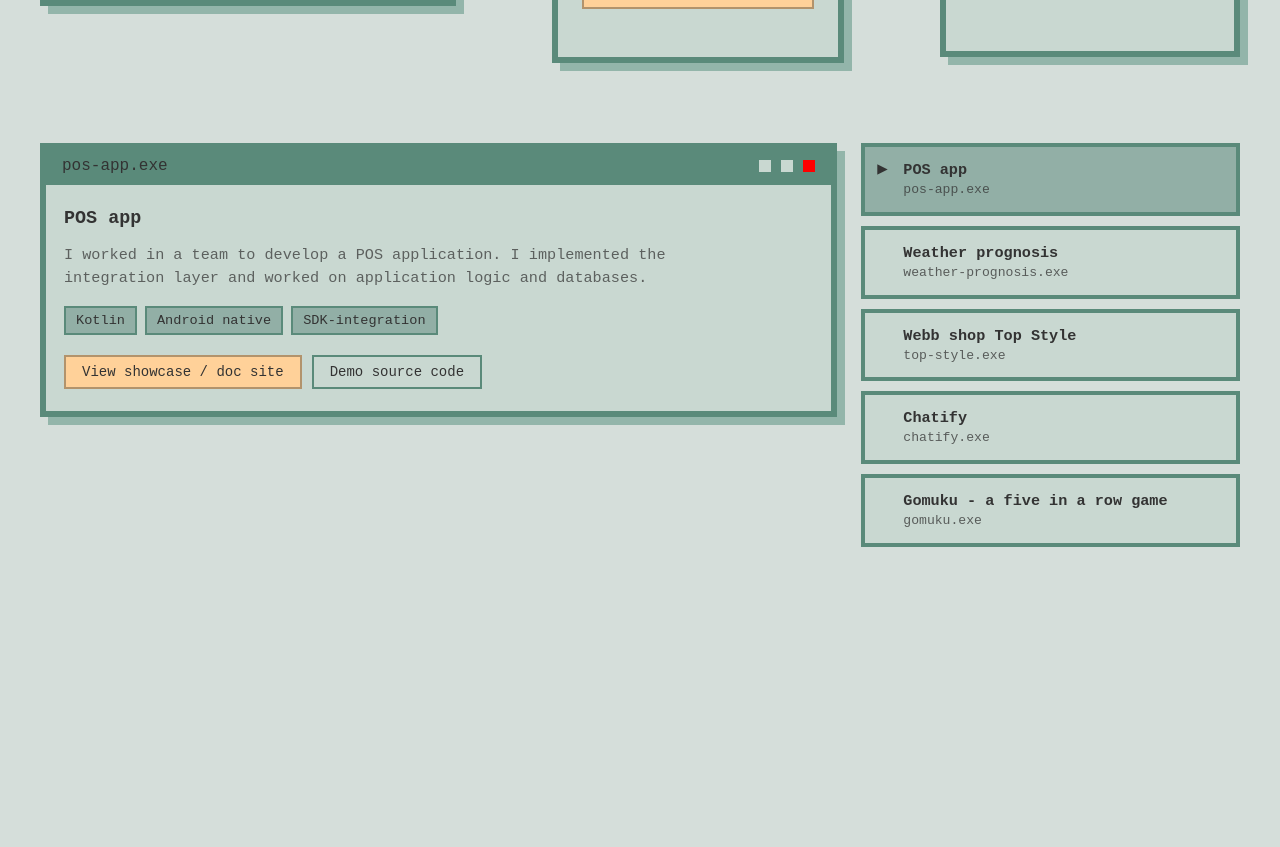
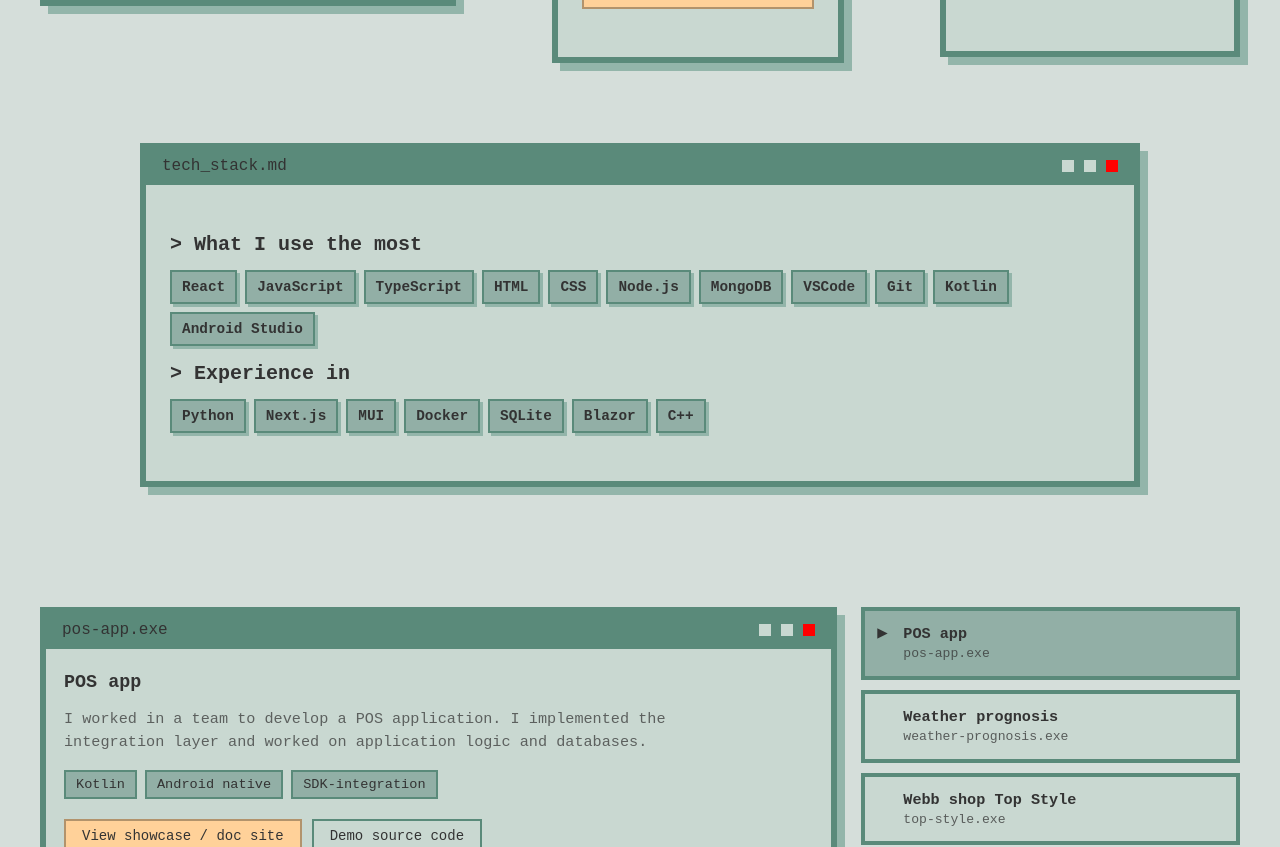
Before and after one commit to angelika-friis/Portfolio, a React (Vite) app: page / in a window 1280 px wide. Shown: the part 1100-1947 px from the top of the page. Before the commit the page ends 1687 px from the top, so only its background shows below. Built offline with nearby package versions, Linux system fonts and the light colour scheme.

Commit message:
feat(HomePage): add tech stack section

```diff
--- a/src/app/pages/HomePage/HomePage.module.css
+++ b/src/app/pages/HomePage/HomePage.module.css
@@ -4,6 +4,46 @@
 
 .cloudWindow {
   width: 100%;
+}
+
+.techStackSection {
+  display: flex;
+  justify-content: center;
+  width: 100%;
+  padding: 0 40px 40px;
+}
+
+.techStack {
+  text-align: left;
+}
+
+.techStack h2,
+.techStack h3 {
+  margin: 0 0 14px;
+}
+
+.techBadgeList {
+  display: flex;
+  flex-wrap: wrap;
+  gap: 8px;
+  padding: 0;
+  margin: 0;
+  list-style: none;
+}
+
+.techBadge {
+  display: inline-flex;
+  min-height: 34px;
+  align-items: center;
+  padding: 6px 10px;
+  border: 2px solid var(--color-border);
+  font-family: var(--font-main);
+  font-size: 0.9rem;
+  font-weight: 700;
+  line-height: 1;
+  color: var(--color-txt);
+  background: var(--color-primary-muted);
+  box-shadow: 3px 3px 0 var(--color-window-shadow);
 }
 
 @media (max-width: 800px) {
@@ -20,4 +60,8 @@
   .cloudWindow {
     height: auto;
   }
+
+  .techStackSection {
+    padding: 0 24px 24px;
+  }
 }
--- a/src/app/pages/HomePage/HomePage.tsx
+++ b/src/app/pages/HomePage/HomePage.tsx
@@ -1,7 +1,6 @@
 import GithubIcon from '@iconify-react/pixel/github';
 import LinkedinIcon from '@iconify-react/pixel/linkedin';
 import MailIcon from '@iconify-react/pixelarticons/mail';
-
 import { PixelClouds } from '../../../ui/animations/pixelClouds/PixelClouds';
 import { PixelCat } from '../../../ui/components/PixelCat';
 import { ProjectShowcase } from './components/ProjectShowcase';
@@ -30,6 +29,30 @@ const contactLinks = [
     title: 'Linkedin',
     text: 'angelikafriis',
   },
+];
+
+const primaryTechStack = [
+  'React',
+  'JavaScript',
+  'TypeScript',
+  'HTML',
+  'CSS',
+  'Node.js',
+  'MongoDB',
+  'VSCode',
+  'Git',
+  'Kotlin',
+  'Android Studio',
+];
+
+const experienceTechStack = [
+  'Python',
+  'Next.js',
+  'MUI',
+  'Docker',
+  'SQLite',
+  'Blazor',
+  'C++',
 ];
 
 function HomePage() {
@@ -71,6 +94,36 @@ function HomePage() {
           <PixelCat />
         </Window>
       </Stack>
+      <section className={styles.techStackSection}>
+        <Window title="tech_stack.md">
+          <Stack direction="vertical" gap="md" className={styles.techStack}>
+            <div>
+              <Text as="h2" variant="heading" size="lg">
+                {`> What I use the most`}
+              </Text>
+              <ul className={styles.techBadgeList}>
+                {primaryTechStack.map((tech) => (
+                  <li key={tech} className={styles.techBadge}>
+                    {tech}
+                  </li>
+                ))}
+              </ul>
+            </div>
+            <div>
+              <Text as="h3" variant="heading" size="lg">
+                {`> Experience in`}
+              </Text>
+              <ul className={styles.techBadgeList}>
+                {experienceTechStack.map((tech) => (
+                  <li key={tech} className={styles.techBadge}>
+                    {tech}
+                  </li>
+                ))}
+              </ul>
+            </div>
+          </Stack>
+        </Window>
+      </section>
       <ProjectShowcase projects={projects} />
     </div>
   );
--- a/src/ui/components/primitives/Text/Text.module.css
+++ b/src/ui/components/primitives/Text/Text.module.css
@@ -1,7 +1,7 @@
 .text {
   margin: 0;
   font-family: var(--font-main);
-  color: var(--color-txt, inherit);
+  color: inherit;
 }
 
 .display,
@@ -79,7 +79,7 @@
 }
 
 .default {
-  color: var(--color-txt, inherit);
+  color: inherit;
 }
 
 .muted {
--- a/src/ui/theme/themes/dark.css
+++ b/src/ui/theme/themes/dark.css
@@ -20,7 +20,7 @@
   );
 
   --color-txt: #f5e8d8;
-  --color-txt-on-primary: #f5e8d8;
+  --color-txt-on-primary: #333;
 
   --color-cat-body: rgb(101, 101, 101);
   --color-cat-eyes: #ffd586fe;
```
Also changed, not shown: src/app/layouts/MainLayout/MainLayout.tsx (+0 -11 lines).
